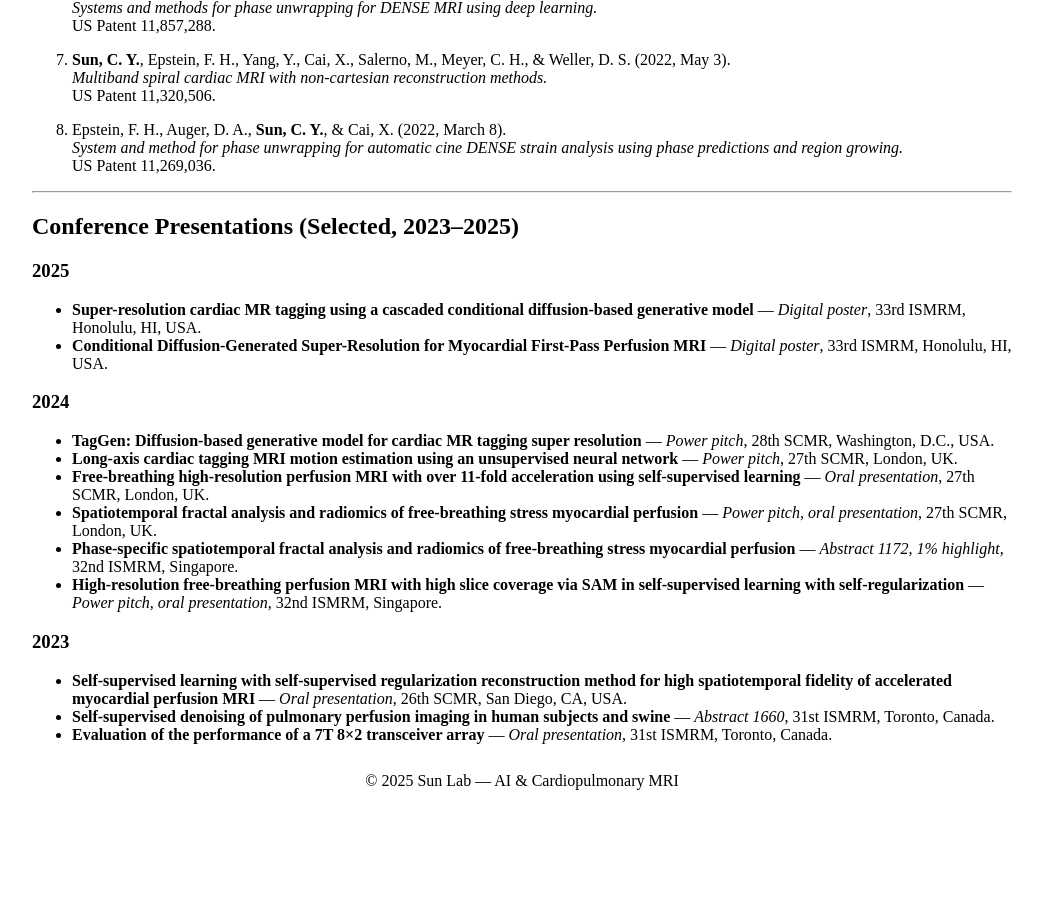
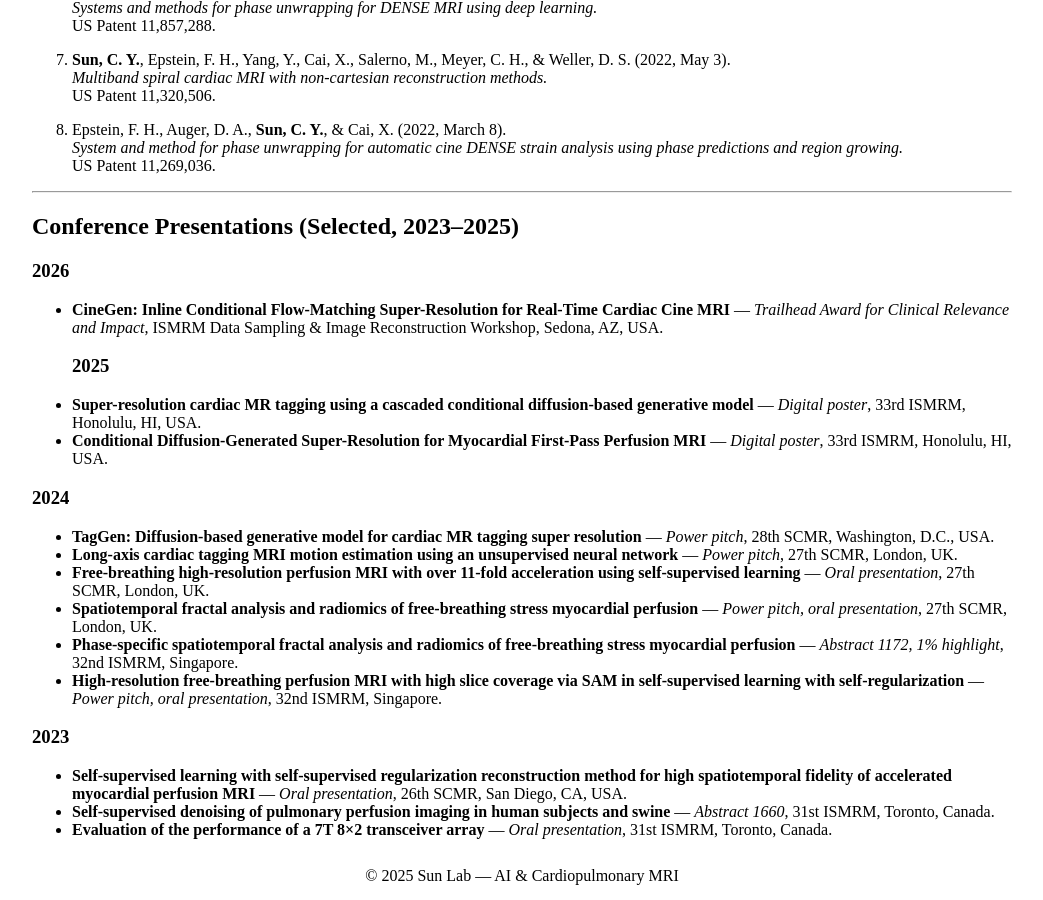
Before and after one commit to MRImagingLab/research, a Jekyll site: the page built from publications.md, in a window 1280 px wide and 900 px high, scrolled down 1416 px. Shown: the whole window, without its empty margins (118-1161 px from the left). Built offline with Jekyll 4.4.1, drawn with Linux system fonts in a browser that asks for light colours; before the commit the page ends 2258 px from its top, so only the background shows below that.

Commit message:
Update publications.md

```diff
--- a/publications.md
+++ b/publications.md
@@ -81,7 +81,8 @@ permalink: /publications
 ---
 
 ## Conference Presentations (Selected, 2023–2025)
-
+### 2026
+- **CineGen: Inline Conditional Flow-Matching Super-Resolution for Real-Time Cardiac Cine MRI** — *Trailhead Award for Clinical Relevance and Impact*, ISMRM Data Sampling & Image Reconstruction Workshop, Sedona, AZ, USA.
 ### 2025
 - **Super-resolution cardiac MR tagging using a cascaded conditional diffusion-based generative model** — *Digital poster*, 33rd ISMRM, Honolulu, HI, USA.
 - **Conditional Diffusion-Generated Super-Resolution for Myocardial First-Pass Perfusion MRI** — *Digital poster*, 33rd ISMRM, Honolulu, HI, USA.
```
